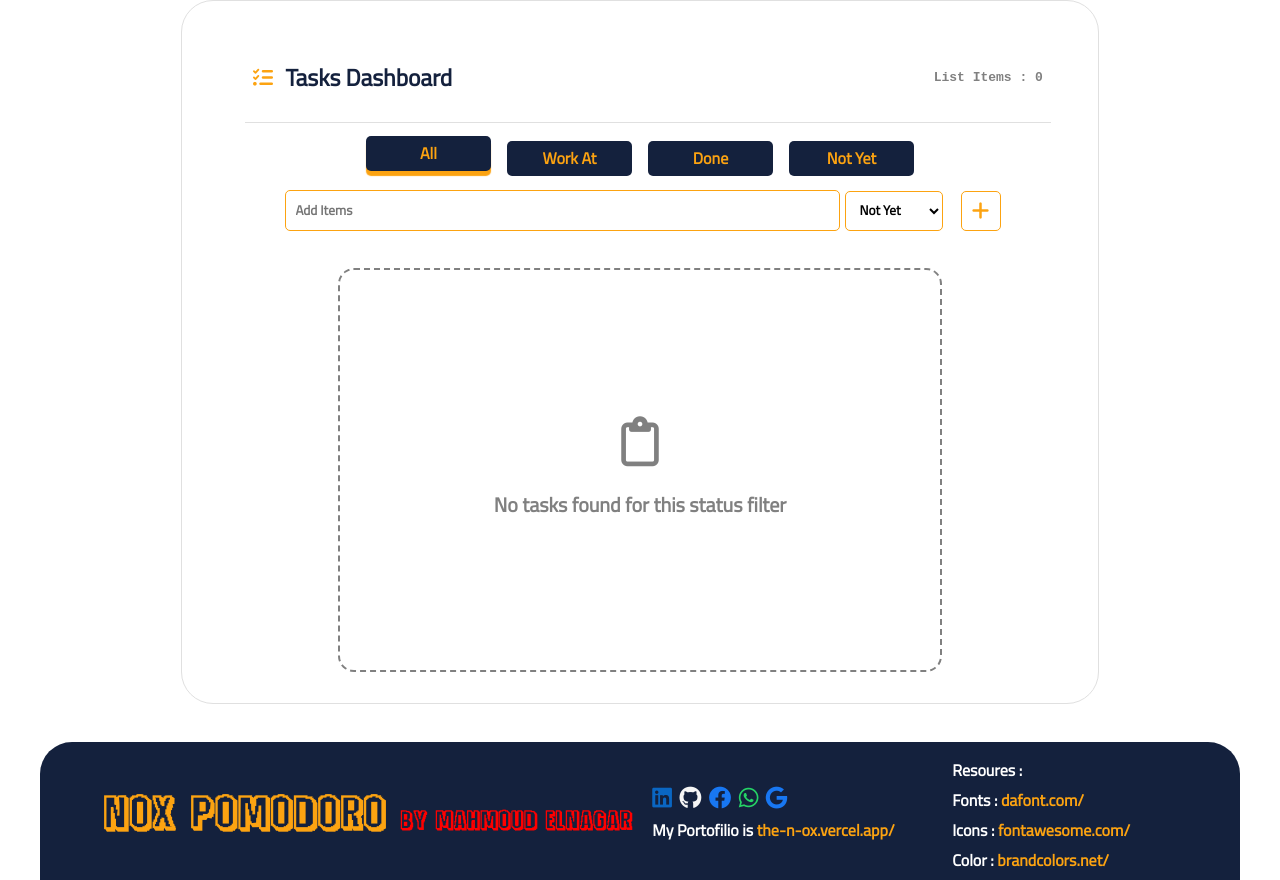
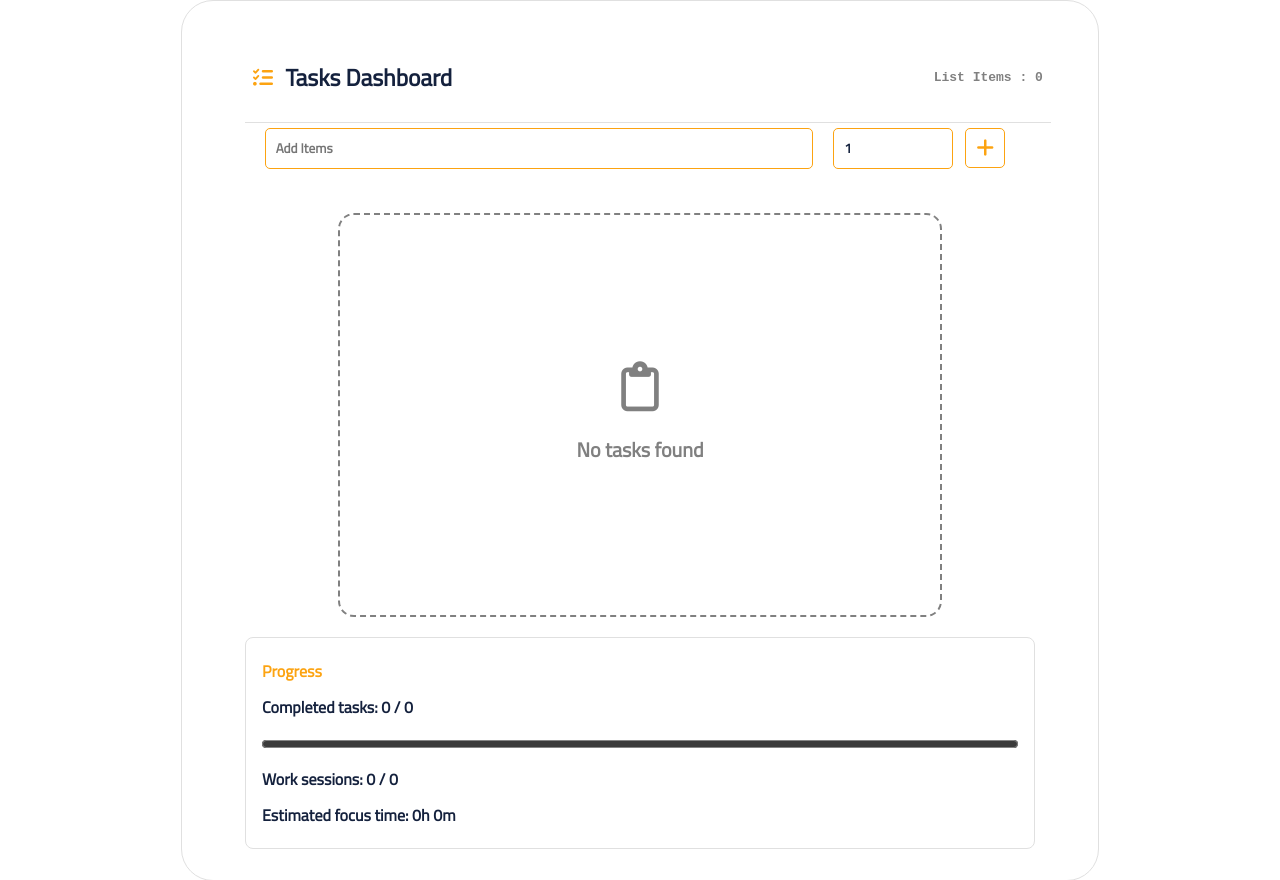
Before and after one commit to em1-23/Nox-Pomodoro, a React (Vite) app: page / in a window 1280 px wide. Shown: the part 691-1571 px from the top of the page. Built offline with nearby package versions, Linux system fonts and the light colour scheme.

Commit message:
Update 1.06

```diff
--- a/src/App.jsx
+++ b/src/App.jsx
@@ -6,7 +6,7 @@ function App() {
     return(
       <>
         <Outlet />
-        {/* <Notifications /> */}
+        <Notifications />
       </>
     )
   }
--- a/src/Pages/HomePages/Footer.jsx
+++ b/src/Pages/HomePages/Footer.jsx
@@ -1,7 +1,7 @@
 function Footer() {
   const Array = [
     {id:"linkedin",Link:"https://www.linkedin.com/in/mahmoudahmedelngar01027680112/",Color:"#0a66c2"},
-    {id:"github",Link:"https://www.github.com/em1-23",Color:"#f5f5f5"},
+    {id:"github",Link:"https://www.github.com/em1-23",Color:"var(--BackgroundColor)"},
     {id:"facebook",Link:"https://www.facebook.com/mahmoud.ahmed.elnagar.331391",Color:"#1877f2"},
     {id:"whatsapp",Link:"https://wa.me/+201027680112",Color:"#25d366"},
     {id:"google",Link:"mailto:melngar650@gmail.com",Color:"#1877f2"}
--- a/src/Pages/HomePages/ListSection.jsx
+++ b/src/Pages/HomePages/ListSection.jsx
@@ -1,9 +1,39 @@
 import { useEffect, useState } from "react"
+
 const storageKey = "Items"
-const statuses = {
-  WorkAt: "Work At",
-  Done: "Done",
-  NotYet: "Not Yet",
+const timerStorageKey = "npomodoro.timer"
+
+function loadWorkDurationMinutes() {
+  try {
+    const savedTimer = JSON.parse(window.localStorage.getItem(timerStorageKey) ?? "{}")
+    const duration = savedTimer.durations?.work ?? savedTimer.workDurationMinutes
+    return Number.isSafeInteger(duration) && duration > 0 ? duration : 25
+  } catch (error) {
+    console.error("Could not load the saved work-session duration.", error)
+    return 25
+  }
+}
+
+function normalizeItem(item, index) {
+  const content = item.Content ?? item.content
+  if (typeof content !== "string") {
+    throw new Error(`Saved item at index ${index} has invalid content.`)
+  }
+
+  const sessionsRequired = item.sessionsRequired ?? 1
+  const legacyCompleted = item.status === "Done" ? sessionsRequired : 0
+  const sessionsCompleted = item.sessionsCompleted ?? legacyCompleted
+  if (!Number.isSafeInteger(sessionsRequired) || sessionsRequired < 1
+    || !Number.isSafeInteger(sessionsCompleted) || sessionsCompleted < 0) {
+    throw new Error(`Saved item at index ${index} has invalid session progress.`)
+  }
+
+  return {
+    id: item.id ?? `${index}-${content}`,
+    content,
+    sessionsRequired,
+    sessionsCompleted: Math.min(sessionsCompleted, sessionsRequired),
+  }
 }
 
 function loadItems() {
@@ -16,21 +46,7 @@ function loadItems() {
       throw new Error("Saved items must be an array.")
     }
 
-    const items = parsedItems.map((item, index) => {
-      const content = item.Content ?? item.content
-      const status = item.status ?? item.Selection
-      if (typeof content !== "string" || !Object.hasOwn(statuses, status)) {
-        throw new Error(`Saved item at index ${index} is invalid.`)
-      }
-
-      return {
-        id: item.id ?? `${index}-${content}`,
-        content,
-        status,
-      }
-    })
-
-    return { items, error: null }
+    return { items: parsedItems.map(normalizeItem), error: null }
   } catch (error) {
     console.error("Could not load saved tasks.", error)
     return { items: [], error: "تعذر تحميل المهام المحفوظة." }
@@ -40,10 +56,10 @@ function loadItems() {
 function ListSection() {
   const [initialData] = useState(loadItems)
   const [items, setItems] = useState(initialData.items)
-  const [filter, setFilter] = useState("All")
   const [newItem, setNewItem] = useState("")
-  const [newItemStatus, setNewItemStatus] = useState("NotYet")
+  const [sessionsInput, setSessionsInput] = useState("1")
   const [storageError, setStorageError] = useState(initialData.error)
+  const [workDurationMinutes, setWorkDurationMinutes] = useState(loadWorkDurationMinutes)
 
   useEffect(() => {
     try {
@@ -55,33 +71,87 @@ function ListSection() {
     }
   }, [items])
 
+  useEffect(() => {
+    function handleTimerSettingsChange(event) {
+      const duration = event.detail?.workDurationMinutes
+      if (Number.isSafeInteger(duration) && duration > 0) {
+        setWorkDurationMinutes(duration)
+      }
+    }
+
+    window.addEventListener("pomodoro:timer-settings-changed", handleTimerSettingsChange)
+    return () => window.removeEventListener("pomodoro:timer-settings-changed", handleTimerSettingsChange)
+  }, [])
+
+  useEffect(() => {
+    function handleWorkSessionCompleted() {
+      const nextTask = items.find((item) => item.sessionsCompleted < item.sessionsRequired)
+
+      if (!nextTask) {
+        window.dispatchEvent(new CustomEvent("pomodoro:notification", {
+          detail: {
+            style: "Success",
+            content: items.length === 0
+              ? "اكتملت جلسة التركيز. أضف مهمة لبدء متابعة التقدم."
+              : "اكتملت جلسة التركيز، وجميع المهام مكتملة بالفعل.",
+          },
+        }))
+        return
+      }
+
+      const completedSessions = nextTask.sessionsCompleted + 1
+      const taskCompleted = completedSessions === nextTask.sessionsRequired
+      setItems(items.map((item) =>
+        item.id === nextTask.id ? { ...item, sessionsCompleted: completedSessions } : item,
+      ))
+      window.dispatchEvent(new CustomEvent("pomodoro:notification", {
+        detail: {
+          style: "Success",
+          content: taskCompleted
+            ? `اكتملت المهمة "${nextTask.content}".`
+            : `اكتملت جلسة للمهمة "${nextTask.content}" (${completedSessions}/${nextTask.sessionsRequired}).`,
+        },
+      }))
+    }
+
+    window.addEventListener("pomodoro:work-session-completed", handleWorkSessionCompleted)
+    return () => window.removeEventListener("pomodoro:work-session-completed", handleWorkSessionCompleted)
+  }, [items])
+
   function addItem(event) {
     event.preventDefault()
     const content = newItem.trim()
-    if (!content) return
+    const sessionsRequired = Number(sessionsInput)
+    if (!content || !Number.isSafeInteger(sessionsRequired) || sessionsRequired < 1) return
 
     setItems((currentItems) => [
       ...currentItems,
       {
         id: `${Date.now()}-${Math.random().toString(36).slice(2)}`,
         content,
-        status: newItemStatus,
+        sessionsRequired,
+        sessionsCompleted: 0,
       },
     ])
     setNewItem("")
-  }
-
-  function changeItemStatus(id, status) {
-    setItems((currentItems) =>
-      currentItems.map((item) => (item.id === id ? { ...item, status } : item)),
-    )
+    setSessionsInput("1")
   }
 
   function deleteItem(id) {
     setItems((currentItems) => currentItems.filter((item) => item.id !== id))
   }
 
-  const visibleItems = items.filter((item) => filter === "All" || item.status === filter)
+  const totalSessions = items.reduce((total, item) => total + item.sessionsRequired, 0)
+  const completedSessions = items.reduce(
+    (total, item) => total + item.sessionsCompleted,
+    0,
+  )
+  const completedItems = items.filter(
+    (item) => item.sessionsCompleted === item.sessionsRequired,
+  ).length
+  const estimatedFocusMinutes = totalSessions * workDurationMinutes
+  const estimatedHours = Math.floor(estimatedFocusMinutes / 60)
+  const estimatedMinutes = estimatedFocusMinutes % 60
 
   return (
     <div className="Section ListSection">
@@ -93,37 +163,25 @@ function ListSection() {
         <span className="Items">List Items : {items.length}</span>
       </div>
       <div className="AddItemsAndLinks">
-        <div aria-label="Filter tasks" className="Flex Links">
-          {["All", ...Object.keys(statuses)].map((status) => (
-            <button
-              aria-pressed={filter === status}
-              className={`Link${filter === status ? " CLicked" : ""}`}
-              key={status}
-              onClick={() => setFilter(status)}
-              type="button"
-            >
-              {status === "All" ? "All" : statuses[status]}
-            </button>
-          ))}
-        </div>
         <form className="Flex AddItems" onSubmit={addItem}>
           <input
             aria-label="Task name"
             onChange={(event) => setNewItem(event.target.value)}
             placeholder="Add Items"
+            required
             type="text"
             value={newItem}
           />
-          <select
-            aria-label="Task status"
-            className="Select"
-            onChange={(event) => setNewItemStatus(event.target.value)}
-            value={newItemStatus}
-          >
-            {Object.entries(statuses).map(([value, label]) => (
-              <option className="Option" key={value} value={value}>{label}</option>
-            ))}
-          </select>
+          <input
+            aria-label="Required work sessions"
+            min="1"
+            onChange={(event) => setSessionsInput(event.target.value)}
+            placeholder="Sessions"
+            required
+            step="1"
+            type="number"
+            value={sessionsInput}
+          />
           <button aria-label="Add task" className="Button Icon" type="submit">
             <i className="fa-solid fa-plus"></i>
           </button>
@@ -131,20 +189,16 @@ function ListSection() {
       </div>
       {storageError && <p role="alert">{storageError}</p>}
       <div className="Body">
-        {visibleItems.length > 0 ? visibleItems.map((item) => (
+        {items.length > 0 ? items.map((item) => {
+          const taskCompleted = item.sessionsCompleted === item.sessionsRequired
+          return (
             <div className="TaskItem" key={item.id}>
-            <span className={item.status === "Done" ? "TaskContent Done" : "TaskContent"}>
+              <span className={taskCompleted ? "TaskContent Done" : "TaskContent"}>
                 {item.content}
               </span>
-            <select
-              aria-label={`Status for ${item.content}`}
-              onChange={(event) => changeItemStatus(item.id, event.target.value)}
-              value={item.status}
-            >
-              {Object.entries(statuses).map(([value, label]) => (
-                <option key={value} value={value}>{label}</option>
-              ))}
-            </select>
+              <span className="TaskSessions">
+                Sessions: {item.sessionsCompleted} / {item.sessionsRequired}
+              </span>
               <button
                 aria-label={`Delete ${item.content}`}
                 className="DeleteTask"
@@ -154,12 +208,24 @@ function ListSection() {
                 <i className="fa-solid fa-trash"></i>
               </button>
             </div>
-        )) : (
+          )
+        }) : (
           <div className="ContentEmpaty">
             <i className="fa-regular fa-clipboard"></i>
-            No tasks found for this status filter
+            No tasks found
           </div>
         )}
+      </div>
+      <div aria-label="Task progress" className="TaskProgress">
+        <h4>Progress</h4>
+        <p>Completed tasks: {completedItems} / {items.length}</p>
+        <progress
+          aria-label="Completed work-session progress"
+          max={totalSessions || 1}
+          value={completedSessions}
+        />
+        <p>Work sessions: {completedSessions} / {totalSessions}</p>
+        <p>Estimated focus time: {estimatedHours}h {estimatedMinutes}m</p>
       </div>
     </div>
   )
--- a/src/index.css
+++ b/src/index.css
@@ -1,7 +1,14 @@
 :root {
-  --MainColor: #14213d;
+  --Color:#14213d;
+  --Background-Color:#ffffff;
   --SpecialColor: #fca311;
-  --BackgroundColor: #ffffff;
+  --MainColor: var(--Color);
+  --BackgroundColor: var(--Background-Color);
+}
+
+:root.timer-running {
+  --MainColor: var(--Background-Color);
+  --BackgroundColor: var(--Color);
 }
 
 @font-face {
@@ -39,22 +46,8 @@ html {
   align-items: center;
   justify-content: space-between;
 
-  .Sessions {
-    padding: 2.5px 10px;
-    border: 1px solid grey;
-    background-color: #ffffff;
-    border-radius: 10px;
-    display: flex;
-    align-items: center;
-    justify-content: left;
-    gap: 5px;
-
-    .Ciricle {
-      width: 10px;
-      height: 10px;
-      border-radius: 50%;
-      background-color: var(--SpecialColor);
-    }
+  .fa-gear{
+    color: var(--MainColor);
   }
 
   .Name {
@@ -256,6 +249,7 @@ html {
   text-align: center;
   border: 1px solid transparent;
   color: var(--MainColor);
+  background-color: var(--BackgroundColor);
 
   &::backdrop {
     width: 100%;
@@ -290,14 +284,46 @@ html {
 }
 
 .Section.Details{
-  width: 62.5%;
-  margin: 1% auto;
-  padding: 2.5% 5%;
-  border-radius: 2rem;
-  border: 1px solid #e0e0e0;
-  text-align: center;
-  background-color: var(--MainColor);
-  color: var(--BackgroundColor);
+  width: 67.5%;
+  border-top: 2px solid var(--MainColor);
+  margin: 5% auto;
+  padding: 1% 2.5%;
+  & .Mark{
+    width: 100%;
+    border-bottom: 1px solid grey;
+    margin-bottom: 25px;
+  }
+  & .Question{
+    display: inline-block;
+    width: 100%;
+    font-size: 40px;
+    position: relative;
+    &::after{
+      width: 10%;
+      height: 3px;
+      position: absolute;
+      content: "";
+      top: 95%;
+      left: calc(0% + 10px);
+      background-image: linear-gradient( to right, var(--SpecialColor) 10% , transparent 70%);
+    }
+    &::before{
+      height: 10px;
+      width: 10px;
+      position: absolute;
+      border-radius: 50%;
+      content: "";
+      top: calc(95% - 5%);
+      left: 0%;
+      background-color: var(--SpecialColor);
+    }
+  }
+  & .Answer{
+    display: inline-block;
+    width: 100%;
+    font-size: 20px;
+    margin-top: 5px;
+  }
 }
 
 .Section.ListSection {
@@ -335,7 +361,7 @@ html {
   }
 
   & .AddItemsAndLinks {
-    width: 90%;
+    width: 95%;
     margin: 0 auto;
 
     & .Flex {
@@ -372,9 +398,9 @@ html {
 
       &.AddItems {
         display: grid;
-        grid-template-columns: 1fr 100px 35px;
-        grid-template-rows: 35px;
-        gap: 1em;
+        grid-template-columns: 1fr 100px 50px;
+        grid-template-rows: 50px;
+        gap: 2em;
 
         & input,
         & .Select {
@@ -383,6 +409,7 @@ html {
           padding: 2px 10px;
           width: 98%;
           background-color: transparent;
+          color: var(--MainColor);
           height: 40px;
           font-weight: bold;
           font-family: "Cairo";
@@ -468,13 +495,10 @@ html {
       }
     }
 
-    select {
-      padding: 5px;
-      border: 1px solid var(--SpecialColor);
-      border-radius: 5px;
-      background-color: var(--BackgroundColor);
+    .TaskSessions {
+      white-space: nowrap;
       color: var(--MainColor);
-      font-family: "Cairo";
+      font-size: 0.9rem;
     }
 
     .DeleteTask {
@@ -488,6 +512,23 @@ html {
       background-color: transparent;
       color: var(--MainColor);
       cursor: pointer;
+    }
+  }
+
+  & .TaskProgress {
+    margin-top: 20px;
+    padding: 12px 16px;
+    border: 1px solid #e0e0e0;
+    border-radius: 8px;
+    progress {
+      width: 100%;
+      accent-color: var(--SpecialColor);
+    }
+    h4, p {
+      margin: 6px 0;
+    }
+    h4 {
+      color: var(--SpecialColor);
     }
   }
 }
@@ -565,6 +606,11 @@ html {
     .ContentEmpaty {
       height: 250px;
     }
+  }
+
+  .Section.ListSection .AddItemsAndLinks .AddItems {
+    grid-template-columns: minmax(0, 1fr) 90px 40px;
+    gap: 8px;
   }
 
   .FirstSection {
@@ -692,6 +738,7 @@ html {
   grid-template-columns: 40px 1fr 30px;
   color: var(--Color);
   z-index: 999;
+  animation: notificationFadeIn 300ms ease-out both;
 
   &:hover {
     transform: scale(1.01);
@@ -724,3 +771,31 @@ html {
     /* top: 27.5%; */
   }
 }
+
+@keyframes notificationFadeIn {
+  from {
+    opacity: 0;
+    translate: -50% -10px;
+  }
+  to {
+    opacity: 1;
+    translate: -50% 0;
+  }
+}
+
+@media (max-width: 600px) {
+  .Notification {
+    box-sizing: border-box;
+    width: 92%;
+    min-height: 60px;
+    height: auto;
+    padding: 10px;
+    grid-template-columns: 30px 1fr;
+  }
+}
+
+@media (prefers-reduced-motion: reduce) {
+  .Notification {
+    animation-duration: 1ms;
+  }
+}
```
Also changed, not shown: src/Pages/HomePages/FirstSection.jsx (+98 -7 lines), src/Pages/HomePages/Notifications.jsx (+39 -13 lines), 1 other file (tests, documents, lock files or other folders). Lines whose indentation alone changed are shown as unchanged.
